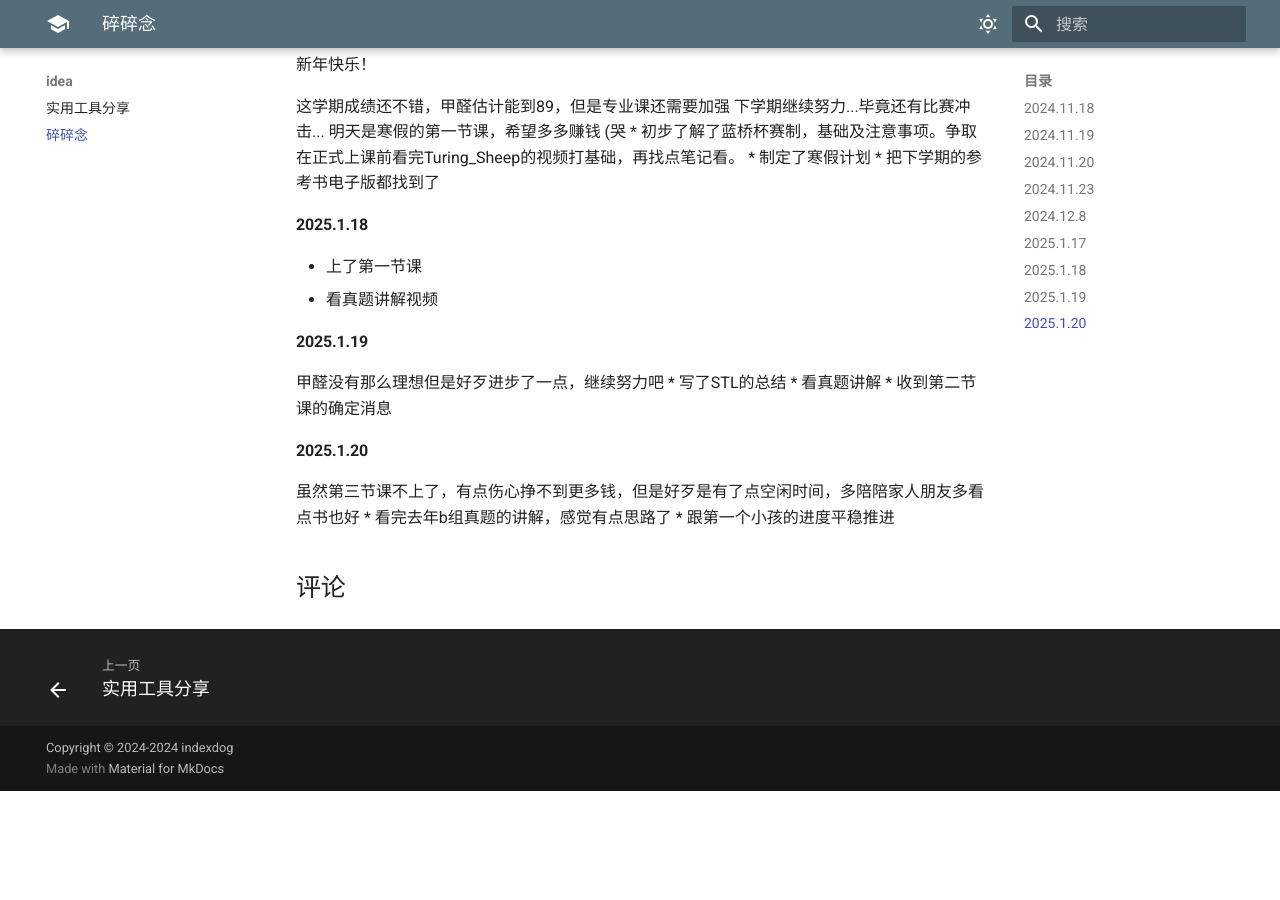
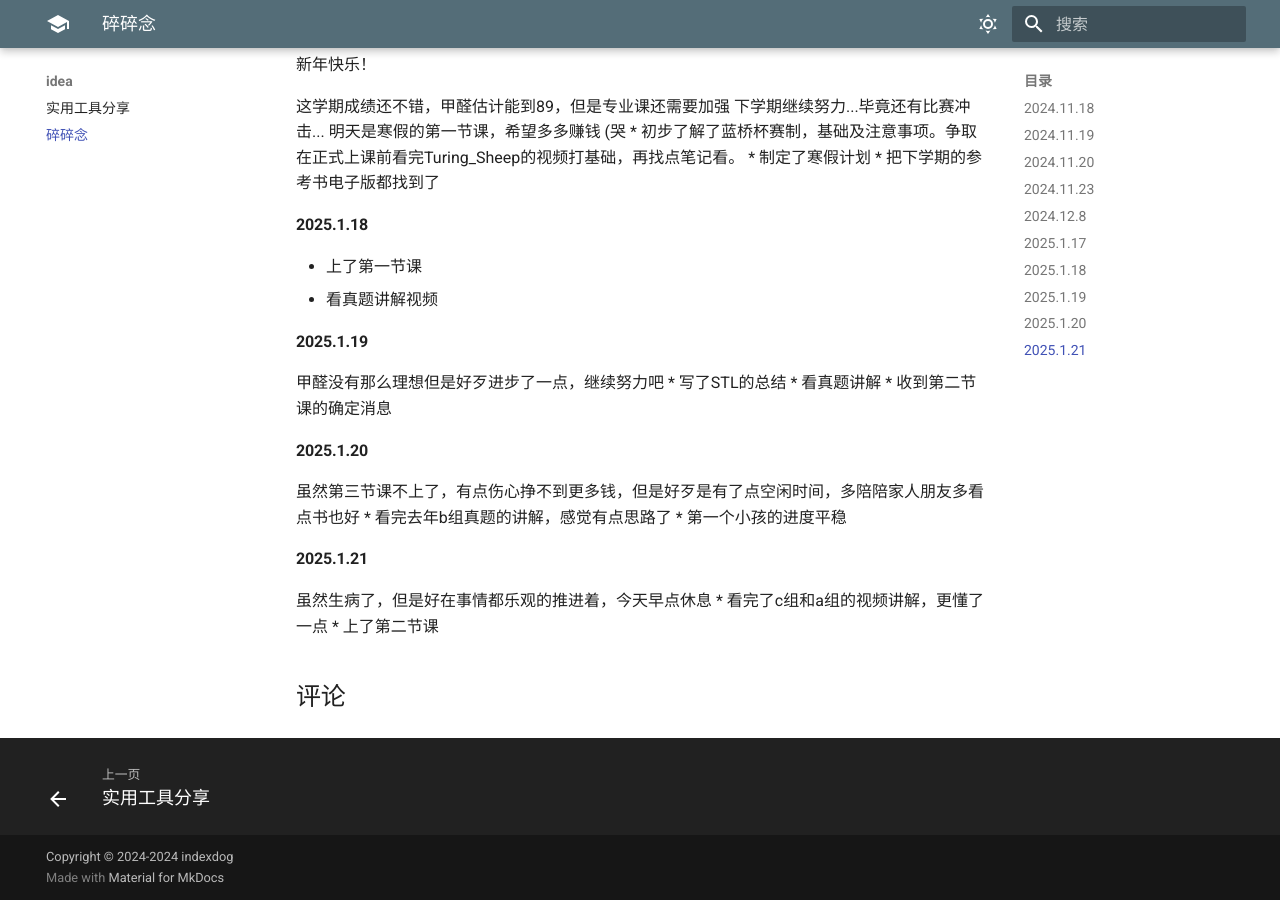
Before and after one commit to indexdog/indexdog.github.io, an MkDocs documentation site: the page built from docs/blog/chat.md, in a window 1280 px wide and 900 px high, scrolled down 1165 px. Built offline with MkDocs 1.6.1 and Material for MkDocs 9.7.7, drawn with Linux system fonts in a browser that asks for light colours; comment, search, counter and statistics services are not loaded; before the commit the page ends 1956 px from its top, so only the background shows below that.

Commit message:
Update chat.md

```diff
--- a/docs/blog/chat.md
+++ b/docs/blog/chat.md
@@ -64,4 +64,9 @@ nemu我日/死你
 #### 2025.1.20
 虽然第三节课不上了，有点伤心挣不到更多钱，但是好歹是有了点空闲时间，多陪陪家人朋友多看点书也好
 * 看完去年b组真题的讲解，感觉有点思路了
-* 跟第一个小孩的进度平稳推进
+* 第一个小孩的进度平稳
+
+#### 2025.1.21
+虽然生病了，但是好在事情都乐观的推进着，今天早点休息
+* 看完了c组和a组的视频讲解，更懂了一点
+* 上了第二节课
```
